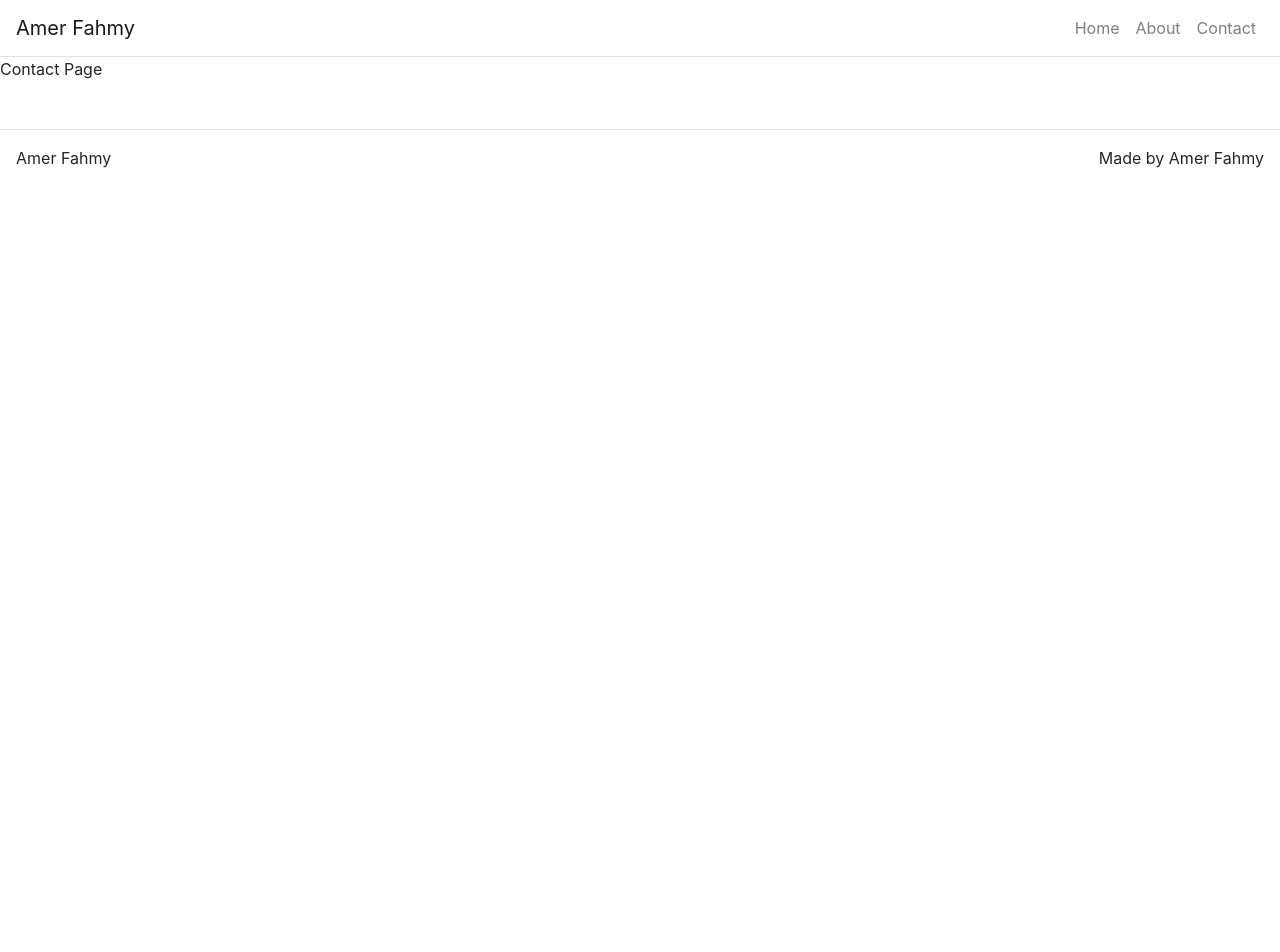
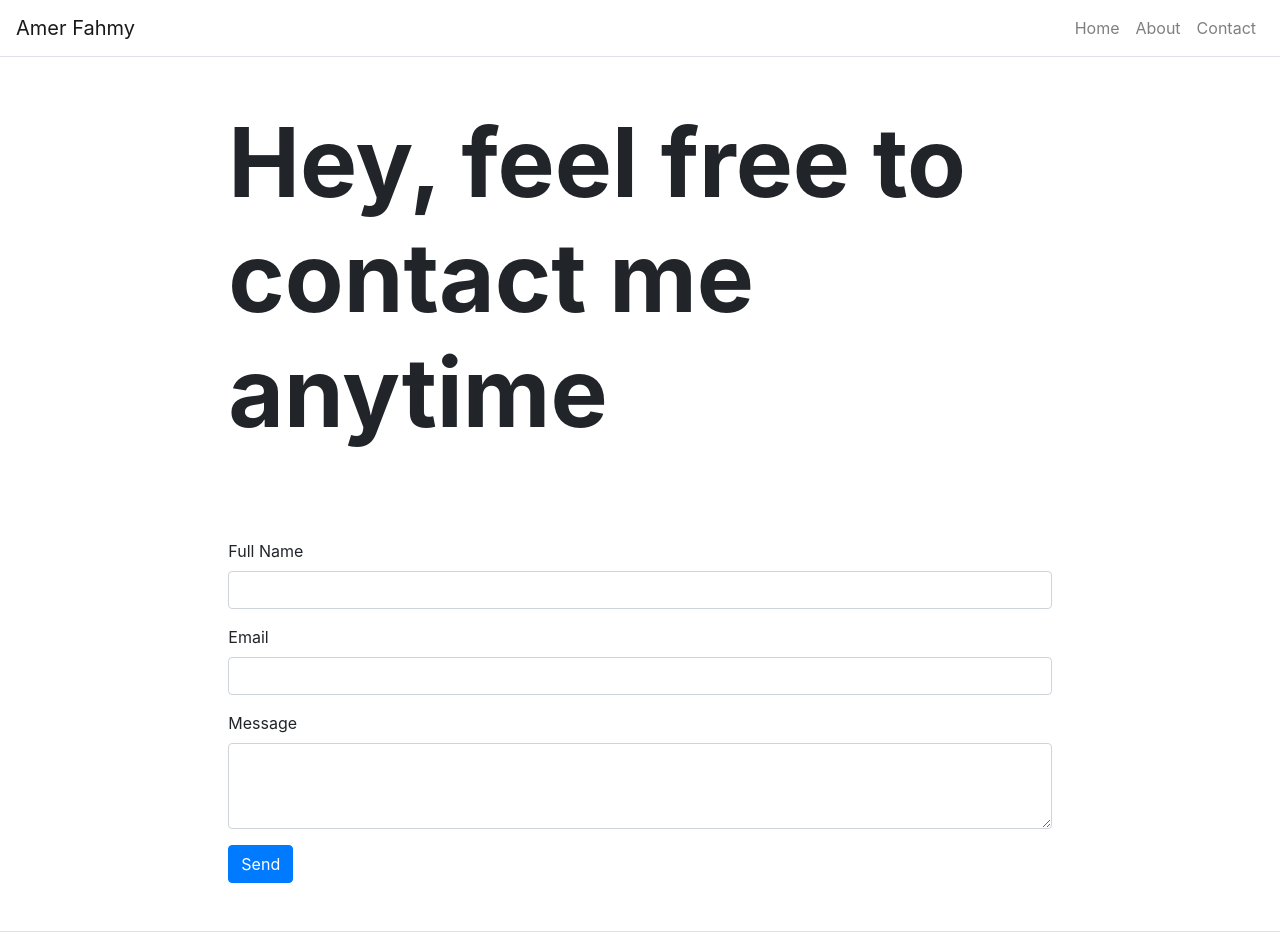
Before and after one commit to amer519/Portfolio, a React (Create React App) app: page /contact in a window 1280 px wide. Shown: the top 952 px of the page. Before the commit the page ends 800 px from the top, so only its background shows below. Built offline with nearby package versions, Linux system fonts and the light colour scheme.

Commit message:
finished contact page

```diff
--- a/package.json
+++ b/package.json
@@ -6,6 +6,7 @@
     "@testing-library/jest-dom": "^4.2.4",
     "@testing-library/react": "^9.3.2",
     "@testing-library/user-event": "^7.1.2",
+    "axios": "^0.20.0",
     "bootstrap": "^4.5.2",
     "react": "^16.13.1",
     "react-bootstrap": "^1.3.0",
--- a/src/components/Content.js
+++ b/src/components/Content.js
@@ -7,9 +7,11 @@
 function Content(props) {
 
     return (
-        <Container>
-            <Row>
-                <Col></Col>
+        <Container fluid={true}>
+            <Row className='justify-content-center'>
+                <Col md={8}>
+                    {props.children}
+                </Col>
             </Row>
         </Container>
     )
--- a/src/index.css
+++ b/src/index.css
@@ -38,3 +38,13 @@
   font-size: 16px;
   margin: 0px;
 }
+
+.success-msg {
+  color: #57a773;
+  padding: 10px 15px;
+}
+
+.err-msg {
+  color: #ee6352;
+  padding: 10px 15px;
+}
--- a/src/pages/AboutPage.js
+++ b/src/pages/AboutPage.js
@@ -1,6 +1,7 @@
 import React from 'react'
 
 import Hero from '../components/Hero'
+import Content from '../components/Content'
 
 function AboutPage(props) {
 
@@ -8,6 +9,18 @@
         <div>
             <Hero title={props.title} />
 
+            <Content>
+                <p>Hello, my name is Amer. I'm a full stack engineer with experience in JavaScript, React, Redux, Ruby, Ruby on Rails, ActiveRecord, HTML, CSS with a background in computer science.</p>
+
+                <p>I'm always trying my hardest to get better at the things i've learned as well as learn new things on the way!</p>
+
+                <p>I'm pretty new to the coding world but I fell in love with it quickly.</p>
+
+                <p>I'm fortunate to be a Flation School Alumni and in a short 4 months learned a handful of languages and frameworks.</p>
+
+                <p>If you have any question or would like to contact me please dont hesitate and head over to my contact page!!</p>
+            </Content>
+
         </div>
     );
 
--- a/src/pages/ContactPage.js
+++ b/src/pages/ContactPage.js
@@ -1,10 +1,76 @@
 import React from 'react'
 
-function ContactPage(props) {
+import Hero from '../components/Hero'
+import Content from '../components/Content'
+import Form from 'react-bootstrap/Form'
+import Button from 'react-bootstrap/Button'
 
+class ContactPage extends React.Component {
+
+    constructor(props) {
+        super(props)
+        this.state = {
+            name: '',
+            email: '',
+            message: '',
+            disabled: false,
+            emailSent: null,
+        }
+    }
+
+    handleChange = (event) => {
+        const target = event.target;
+        const value = target.type === 'checkbox' ? target.checked : target.value;
+        const name = target.name;
+
+        this.setState({
+            [name]: value
+        })
+
+    }
+
+    handleSubmit = (event) => {
+        event.preventDefault();
+
+        this.setState({
+            disabled: true
+
+        })
+    }
+
+    render() {
     return (
-        <p>Contact Page</p>
+        <div>
+            <Hero title={this.props.title} />
+
+            <Content>
+                <Form onSubmit={this.handleSubmit}>
+                    <Form.Group>
+                        <Form.Label htmlFor='full-name'>Full Name</Form.Label>
+                        <Form.Control id='full-name' name='name' type='text' value={this.state.name} onChange={this.handleChange} />
+                    </Form.Group>
+
+                    <Form.Group>
+                        <Form.Label htmlFor='email'>Email</Form.Label>
+                        <Form.Control id='email' name='email' type='email' value={this.state.email} onChange={this.handleChange} />
+                    </Form.Group>
+
+                    <Form.Group>
+                        <Form.Label htmlFor='message'>Message</Form.Label>
+                        <Form.Control id='message' name='message' as='textarea'rows='3' value={this.state.message} onChange={this.handleChange} />
+                    </Form.Group>
+
+                    <Button className='d-inline-block' varient='primary' type='submit'  disabled={this.state.disabled}>Send</Button>
+
+                    {this.state.emailSent === true && <p className='d-inline success-msg'>Email Sent</p>}
+                    {this.state.emailSent === false && <p className='d-inline err-msg'>Email Not Sent</p>}
+
+                </Form>
+            </Content>
+
+        </div>
     );
+    }
 
 }
 
```
Also changed, not shown: 1 other file (tests, documents, lock files or other folders).
